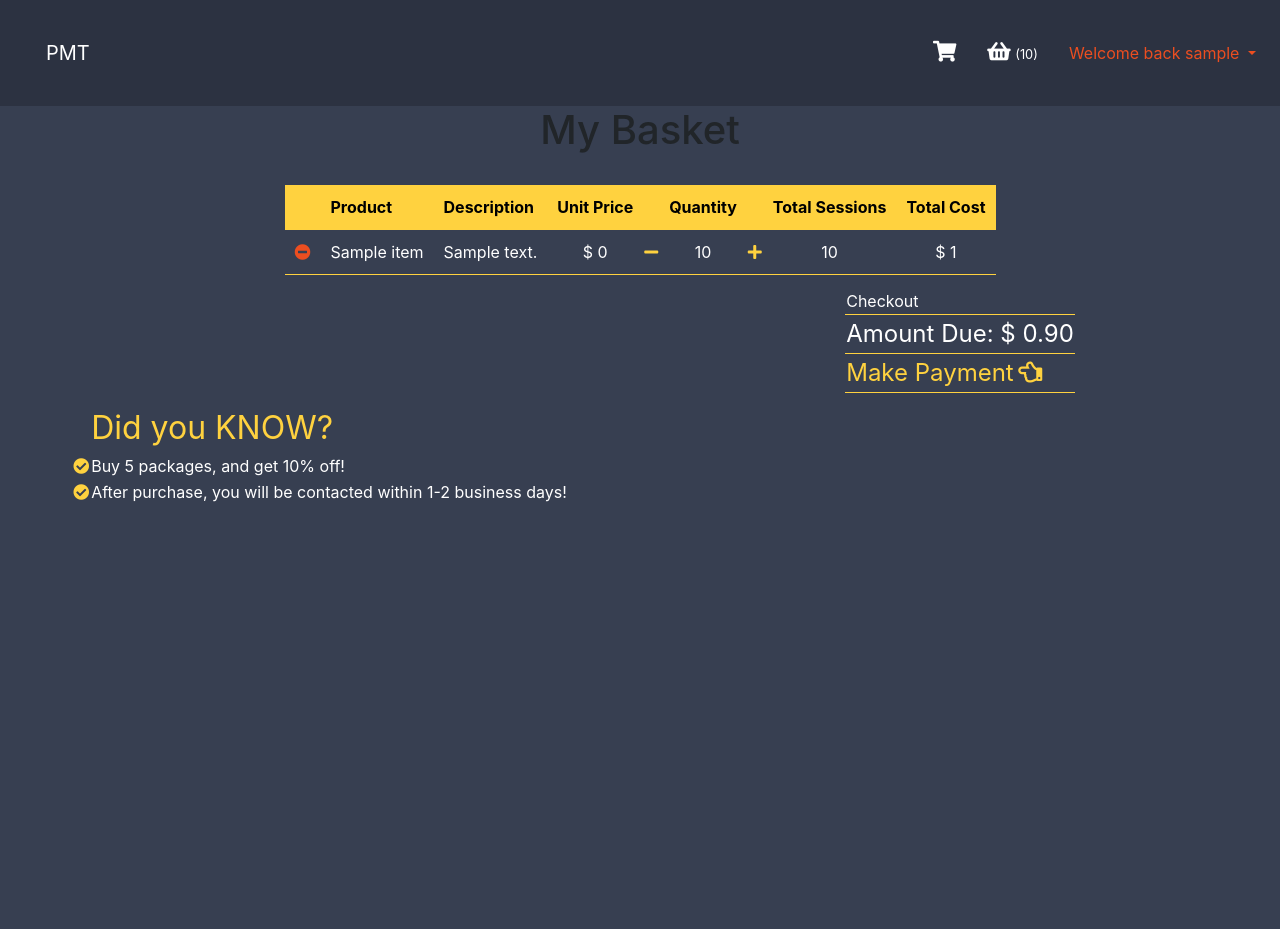
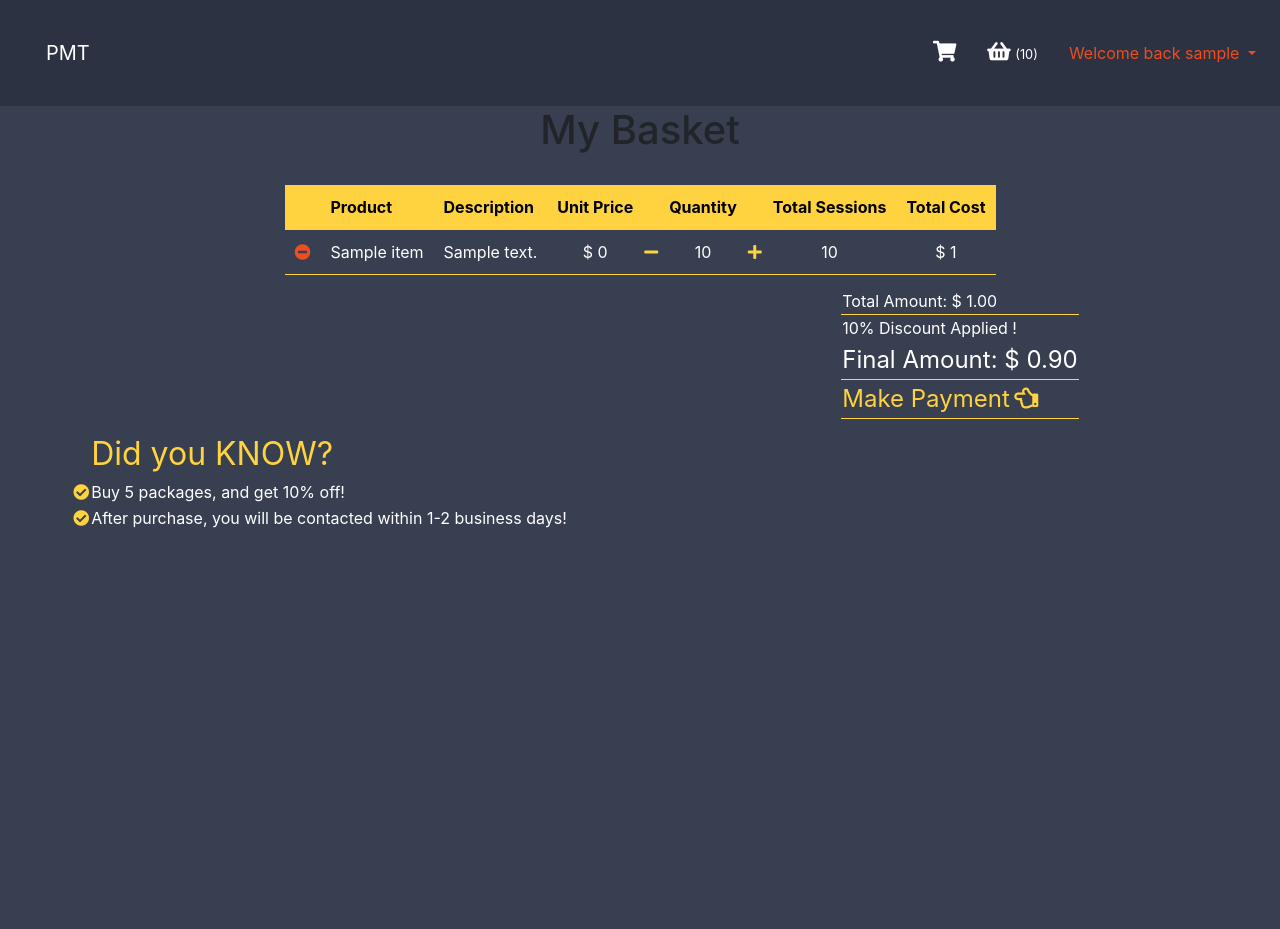
Before and after one commit to jaymanmt/PMT, a Django app: page /basket/ in a window 1280 px wide. Before the commit the page ends 502 px from the top, so only its background shows below. Run offline with Django 3.2, Linux system fonts and the light colour scheme; a user stored in the database is signed in; tables that the repository leaves empty hold one stand-in row (values such as "Sample post"); some libraries are stand-ins or nearby versions.

Commit message:
completed most of styling for basket page

```diff
--- a/basket/templates/basket/basket_view.template.html
+++ b/basket/templates/basket/basket_view.template.html
@@ -75,17 +75,25 @@ style="background-color: #373f51;"
     <table style="color: white;">
         <tr style="padding: 0;" class="bkt-table-row">
             <td>
-                Checkout
+                Total Amount: $ {{original_cost}}
             </td>
         </tr>
+        {%if number_of_items >= 5%}
+        <tr>
+            <td>
+                10% Discount Applied !
+            </td>
+        </tr>
+        {%endif%}
         <tr style="padding: 0;" class="bkt-table-row">
             <td style="font-size: 1.5em;">
-                Amount Due: $ {{total_cost}}
+                Final Amount: $ {{total_cost}}
             </td>
         </tr>
+
         <tr style="padding: 0;" class="bkt-table-row">
             <td>
-                <a style="text-decoration: none; color: #ffd23f; font-size: 1.5em;" href="{% url 'pay_here' %}">Make Payment</a> <i style="color: #ffd23f; font-size: 1.5em;" class="far fa-hand-point-left"></i>
+                <a id= "payment" style="text-decoration: none; font-size: 1.5em;" href="{% url 'pay_here' %}">Make Payment</a> <i id="payment-pointer" style="color: #ffd23f; font-size: 1.5em;" class="far fa-hand-point-left"></i>
             </td>
         </tr>
     </table>
--- a/basket/views.py
+++ b/basket/views.py
@@ -13,19 +13,23 @@ def showbasket(request):
     all_basket_items = basketItem.objects.filter(owner=request.user)
     for each_item in all_basket_items:
         number_of_bkt_items+=1
-        number_of_items+= number_of_bkt_items*each_item.quantity_to_buy
+        number_of_items+= each_item.quantity_to_buy
         total_cost+=each_item.calculate_total()
 
+    original_cost = total_cost
     if number_of_items >= 5:
         total_cost = total_cost * 0.9
 
     #convert to two decimal places string
     total_cost = "{:.2f}".format(total_cost)
+    original_cost = "{:.2f}".format(original_cost)
 
     return render(request, "basket/basket_view.template.html", {
         "all_basket_items":all_basket_items,
         "total_cost":total_cost,
-        "number_of_bkt_items":number_of_bkt_items
+        "number_of_bkt_items":number_of_bkt_items,
+        "number_of_items":number_of_items,
+        "original_cost":original_cost
     })
 
 def addtobasket(request, product_id):
--- a/static/styles.css
+++ b/static/styles.css
@@ -74,3 +74,27 @@
         display:none;
     }
 }
+
+#payment{
+    color: #ffd23f;
+    transition-duration: 0.5s;
+    transition-timing-function: ease-in-out;
+}
+#payment:hover{
+    color: #d1ac34 !important;
+}
+
+#payment-pointer{
+    animation-name: pointing;
+    animation-duration: 3s;
+    animation-delay: 2s;
+    animation-timing-function: ease-in-out;
+    animation-iteration-count: 2;
+}
+@keyframes pointing {
+    0% {transform: translateX(0px)}
+    25% {transform: translateX(8px)}
+    50% {transform: translateX(0px)}
+    75% {transform: translateX(8px)}
+    100% {transform: translateX(0px)}
+}
```
Also changed, not shown: payment/templates/payment/paying.html (+12 -6 lines).
